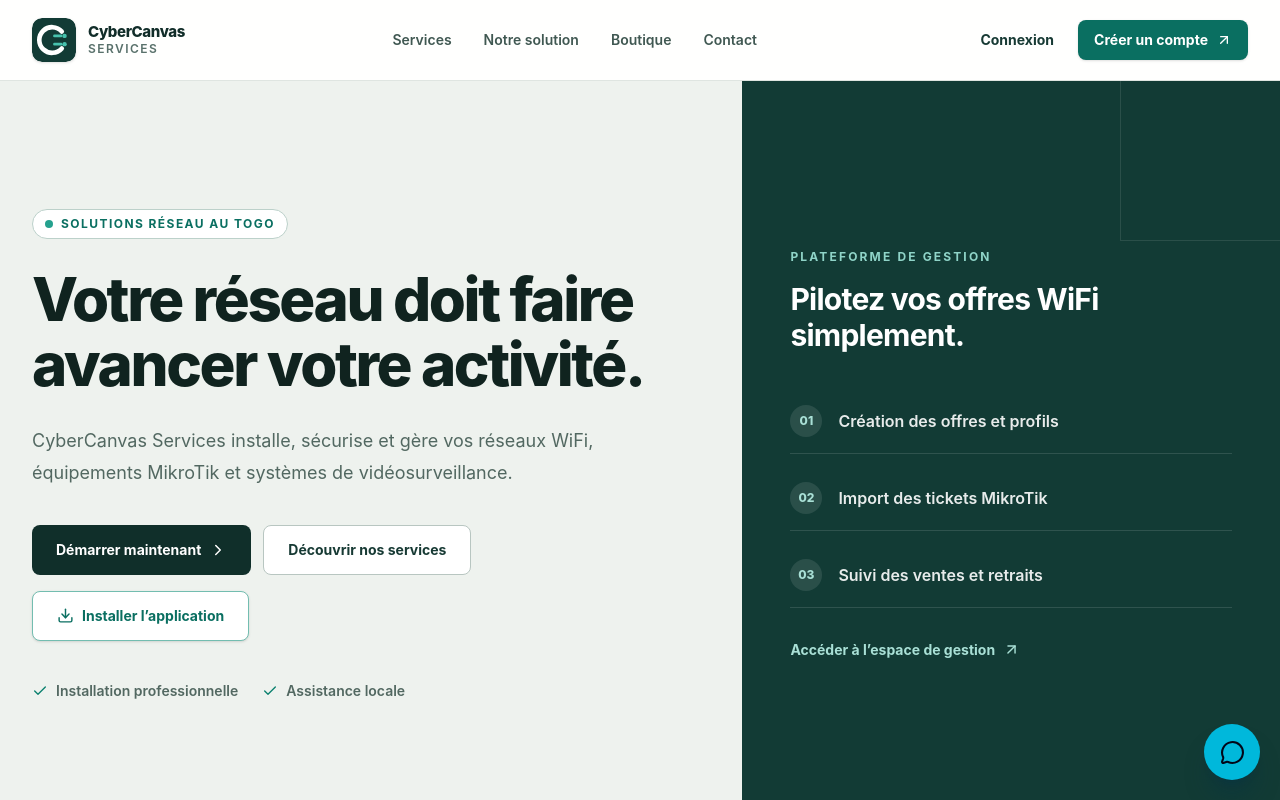
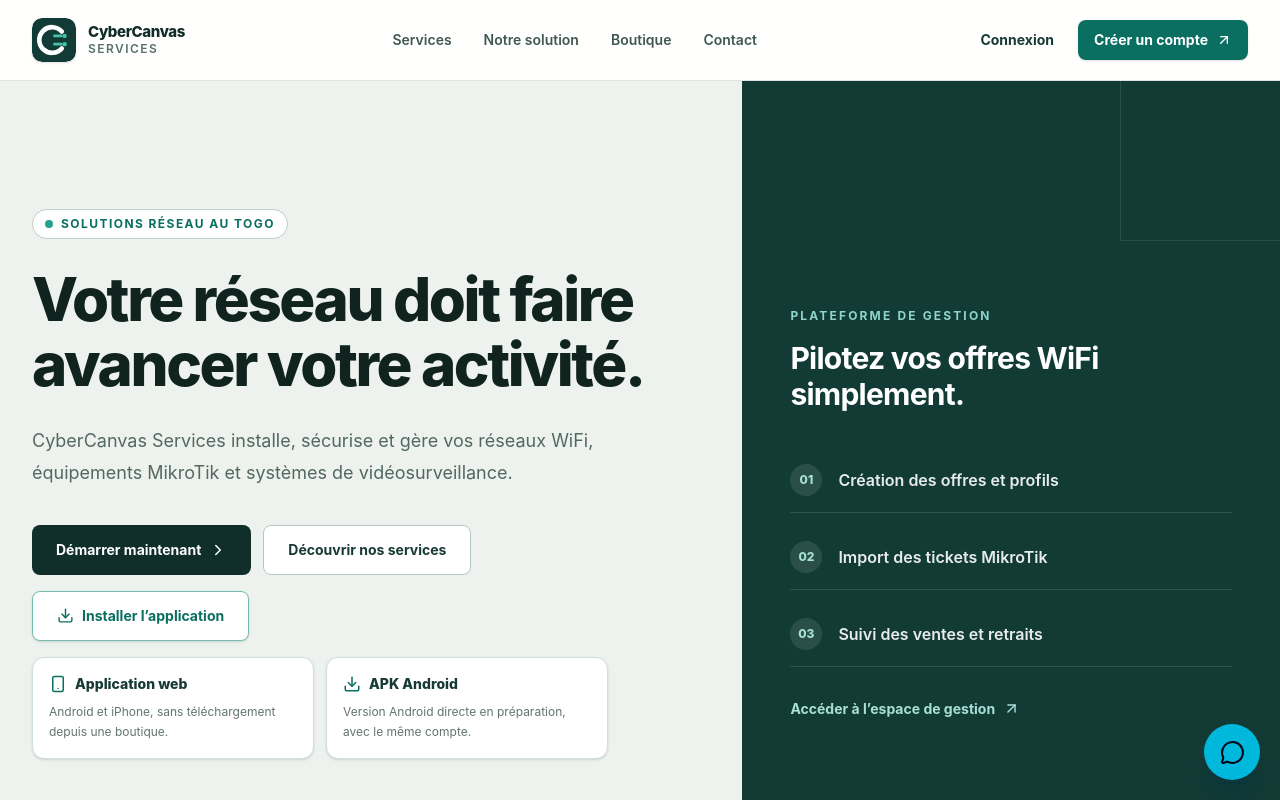
Before and after one commit to cybercanvasservices-sys/cybercanvas-services, a Next.js app: page / in a window 1280 px wide. Shown: the top 800 px of the page. Built offline with nearby package versions, Linux system fonts and the light colour scheme.

Commit message:
Affiche les options application web et APK

```diff
--- a/app/page.tsx
+++ b/app/page.tsx
@@ -8,6 +8,8 @@
   ChevronRight,
   Headphones,
   Network,
+  Download,
+  Smartphone,
   Router,
   ShieldCheck,
   ShoppingBag,
@@ -93,6 +95,16 @@
             <div className="mt-4">
               <PwaInstallButton />
             </div>
+            <div className="mt-4 grid max-w-xl gap-3 sm:grid-cols-2">
+              <div className="rounded-xl border border-[#cfe0da] bg-white p-4 shadow-sm">
+                <div className="flex items-center gap-2 text-sm font-extrabold text-[#173a34]"><Smartphone size={18} className="text-[#0a6f61]" /> Application web</div>
+                <p className="mt-2 text-xs leading-5 text-[#63756f]">Android et iPhone, sans téléchargement depuis une boutique.</p>
+              </div>
+              <div className="rounded-xl border border-[#cfe0da] bg-white p-4 shadow-sm">
+                <div className="flex items-center gap-2 text-sm font-extrabold text-[#173a34]"><Download size={18} className="text-[#0a6f61]" /> APK Android</div>
+                <p className="mt-2 text-xs leading-5 text-[#63756f]">Version Android directe en préparation, avec le même compte.</p>
+              </div>
+            </div>
 
             <div className="mt-10 flex flex-wrap gap-x-6 gap-y-3 text-sm font-semibold text-[#526861]">
               <span className="flex items-center gap-2"><Check size={16} className="text-[#0a806e]" /> Installation professionnelle</span>
```
